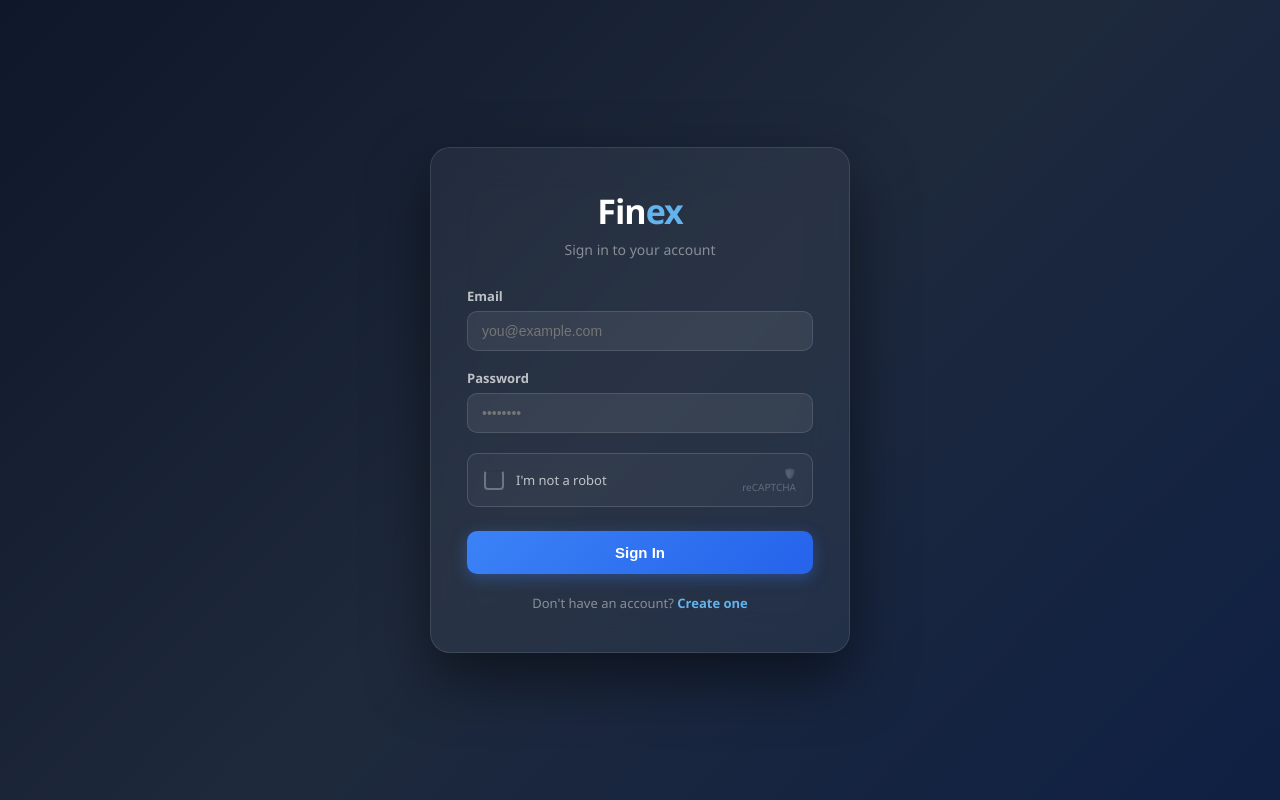
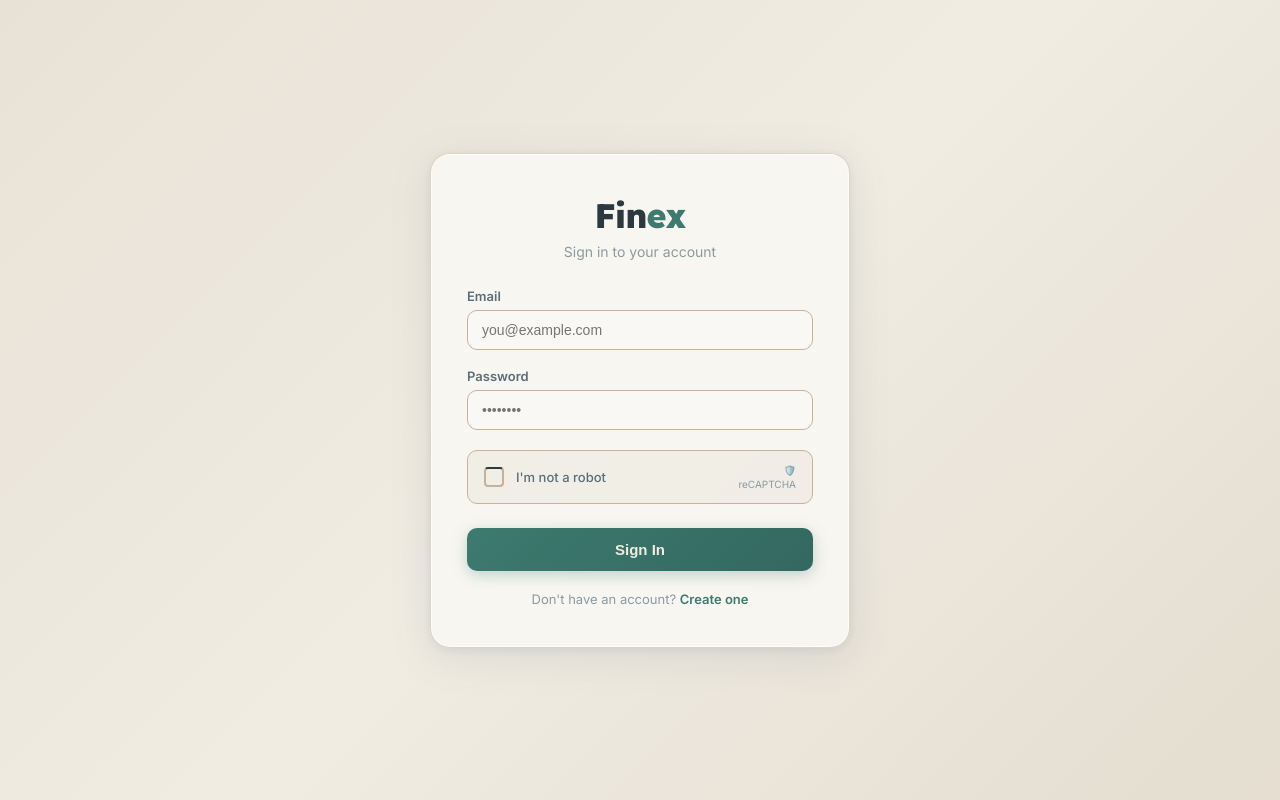
Before and after one commit to ankitlohan432-sketch/finex, a React (Vite) app in the folder frontend/: page /login in a window 1280 px wide. Built offline with nearby package versions, Linux system fonts and the light colour scheme; no server answers.

Commit message:
feat: apply Warm Sand theme to Login and Register pages

```diff
--- a/frontend/src/pages/Login.jsx
+++ b/frontend/src/pages/Login.jsx
@@ -11,33 +11,33 @@ function CaptchaBox({ onVerified }) {
   }, [status, onVerified])
 
   const colors = {
-    idle: { border: '1.5px solid rgba(255,255,255,0.15)', bg: 'rgba(255,255,255,0.04)' },
-    loading: { border: '1.5px solid #63b3ed', bg: 'rgba(99,179,237,0.08)' },
-    verified: { border: '1.5px solid #10b981', bg: 'rgba(16,185,129,0.08)' },
+    idle:     { border: '1.5px solid #c7b198',      bg: 'rgba(199,177,152,0.12)' },
+    loading:  { border: '1.5px solid #3d7a6f',      bg: 'rgba(61,122,111,0.08)'  },
+    verified: { border: '1.5px solid #4a7c59',      bg: 'rgba(74,124,89,0.10)'   },
   }[status]
 
   return (
     <div onClick={handleClick} style={{
-      display: 'flex', alignItems: 'center', gap: 12, padding: '12px 16px',
-      borderRadius: 10, cursor: status === 'idle' ? 'pointer' : 'default',
-      border: colors.border, background: colors.bg, userSelect: 'none', transition: 'all 0.2s'
+      display:'flex', alignItems:'center', gap:12, padding:'12px 16px',
+      borderRadius:10, cursor:status==='idle'?'pointer':'default',
+      border:colors.border, background:colors.bg, userSelect:'none', transition:'all 0.2s'
     }}>
       <div style={{
-        width: 20, height: 20, borderRadius: status === 'loading' ? '50%' : 4, flexShrink: 0,
-        border: status === 'verified' ? 'none' : status === 'loading' ? '2px solid #63b3ed' : '2px solid rgba(255,255,255,0.3)',
-        background: status === 'verified' ? '#10b981' : 'transparent',
-        display: 'flex', alignItems: 'center', justifyContent: 'center',
-        animation: status === 'loading' ? 'spin 0.8s linear infinite' : 'none',
-        borderTopColor: status === 'loading' ? 'transparent' : undefined,
+        width:20, height:20, borderRadius:status==='loading'?'50%':4, flexShrink:0,
+        border: status==='verified' ? 'none' : status==='loading' ? '2px solid #3d7a6f' : '2px solid #c7b198',
+        background: status==='verified' ? '#4a7c59' : 'transparent',
+        display:'flex', alignItems:'center', justifyContent:'center',
+        animation: status==='loading' ? 'spin 0.8s linear infinite' : 'none',
+        borderTopColor: status==='loading' ? 'transparent' : undefined,
       }}>
-        {status === 'verified' && <svg width="11" height="11" viewBox="0 0 12 12"><path d="M2 6l3 3 5-5" stroke="white" strokeWidth="2.2" strokeLinecap="round" strokeLinejoin="round" fill="none"/></svg>}
+        {status==='verified' && <svg width="11" height="11" viewBox="0 0 12 12"><path d="M2 6l3 3 5-5" stroke="#f0ece2" strokeWidth="2.2" strokeLinecap="round" strokeLinejoin="round" fill="none"/></svg>}
       </div>
-      <span style={{ color: status === 'verified' ? '#6ee7b7' : 'rgba(255,255,255,0.7)', fontSize: 13, fontWeight: 500 }}>
-        {status === 'idle' && "I'm not a robot"}
-        {status === 'loading' && 'Verifying…'}
-        {status === 'verified' && 'Verified ✓'}
+      <span style={{ color: status==='verified' ? '#4a7c59' : status==='loading' ? '#3d7a6f' : '#596e79', fontSize:13, fontWeight:500 }}>
+        {status==='idle'    && "I'm not a robot"}
+        {status==='loading' && 'Verifying…'}
+        {status==='verified'&& 'Verified ✓'}
       </span>
-      <div style={{ marginLeft: 'auto', textAlign: 'right', fontSize: 10, color: 'rgba(255,255,255,0.25)', lineHeight: 1.4 }}>
+      <div style={{ marginLeft:'auto', textAlign:'right', fontSize:10, color:'#8a9aa3', lineHeight:1.4 }}>
         <div>🛡️</div><div>reCAPTCHA</div>
       </div>
     </div>
@@ -45,23 +45,35 @@ function CaptchaBox({ onVerified }) {
 }
 
 const S = {
-  bg: { minHeight: '100vh', width: '100%', display: 'flex', alignItems: 'center', justifyContent: 'center', background: 'linear-gradient(135deg, #0f172a 0%, #1e293b 50%, #0f2044 100%)', padding: 24, fontFamily: "'Segoe UI', system-ui, sans-serif" },
-  card: { background: 'rgba(255,255,255,0.05)', backdropFilter: 'blur(20px)', border: '1px solid rgba(255,255,255,0.1)', borderRadius: 20, padding: '40px 36px', width: '100%', maxWidth: 420, boxShadow: '0 25px 60px rgba(0,0,0,0.5)' },
-  logo: { textAlign: 'center', fontSize: 34, fontWeight: 800, color: '#fff', marginBottom: 6, letterSpacing: -1 },
-  sub: { textAlign: 'center', color: 'rgba(255,255,255,0.45)', fontSize: 14, marginBottom: 28 },
-  group: { marginBottom: 18 },
-  label: { display: 'block', color: 'rgba(255,255,255,0.7)', fontSize: 13, fontWeight: 600, marginBottom: 6 },
-  input: { width: '100%', background: 'rgba(255,255,255,0.07)', border: '1.5px solid rgba(255,255,255,0.12)', color: '#fff', borderRadius: 10, padding: '11px 14px', fontSize: 14, outline: 'none', boxSizing: 'border-box', transition: 'all 0.2s' },
-  btn: { width: '100%', padding: '13px', fontSize: 15, fontWeight: 700, background: 'linear-gradient(135deg, #3b82f6, #2563eb)', border: 'none', borderRadius: 10, color: '#fff', cursor: 'pointer', marginTop: 4, boxShadow: '0 4px 15px rgba(59,130,246,0.35)', transition: 'all 0.2s' },
-  err: { background: 'rgba(239,68,68,0.15)', border: '1px solid rgba(239,68,68,0.3)', color: '#fca5a5', borderRadius: 8, padding: '11px 14px', fontSize: 13, marginBottom: 18 },
-  link: { textAlign: 'center', marginTop: 20, fontSize: 13, color: 'rgba(255,255,255,0.45)' },
+  bg: {
+    minHeight:'100vh', width:'100%', display:'flex', alignItems:'center', justifyContent:'center',
+    background:'linear-gradient(135deg, #e8e2d6 0%, #f0ece2 50%, #e4ddd0 100%)',
+    padding:24, fontFamily:"'Inter', system-ui, sans-serif"
+  },
+  card: {
+    background:'rgba(250,248,244,0.85)',
+    backdropFilter:'blur(16px)',
+    border:'1px solid rgba(199,177,152,0.50)',
+    borderRadius:20,
+    padding:'40px 36px',
+    width:'100%', maxWidth:420,
+    boxShadow:'0 8px 40px rgba(89,110,121,0.15), 0 2px 8px rgba(89,110,121,0.10), 0 0 0 1px rgba(255,255,255,0.70) inset'
+  },
+  logo:  { textAlign:'center', fontSize:34, fontWeight:800, color:'#2c3a40', marginBottom:6, letterSpacing:-1, fontFamily:"'Lexend', sans-serif" },
+  sub:   { textAlign:'center', color:'#8a9aa3', fontSize:14, marginBottom:28 },
+  group: { marginBottom:18 },
+  label: { display:'block', color:'#596e79', fontSize:13, fontWeight:600, marginBottom:6 },
+  input: { width:'100%', background:'#faf8f4', border:'1.5px solid #c7b198', color:'#2c3a40', borderRadius:10, padding:'11px 14px', fontSize:14, outline:'none', boxSizing:'border-box', transition:'all 0.2s' },
+  btn:   { width:'100%', padding:'13px', fontSize:15, fontWeight:700, background:'linear-gradient(135deg, #3d7a6f, #336860)', border:'none', borderRadius:10, color:'#f0ece2', cursor:'pointer', marginTop:4, boxShadow:'0 4px 15px rgba(61,122,111,0.30)', transition:'all 0.2s' },
+  err:   { background:'rgba(160,65,45,0.10)', border:'1px solid rgba(160,65,45,0.28)', color:'#a0412d', borderRadius:8, padding:'11px 14px', fontSize:13, marginBottom:18 },
+  link:  { textAlign:'center', marginTop:20, fontSize:13, color:'#8a9aa3' },
 }
 
 export default function Login() {
   const { login } = useAuth()
-  const navigate = useNavigate()
-  const [form, setForm] = useState({ email: '', password: '' })
-  const [error, setError] = useState('')
+  const navigate  = useNavigate()
+  const [form, setForm]       = useState({ email:'', password:'' })
+  const [error, setError]     = useState('')
   const [loading, setLoading] = useState(false)
   const [captchaOk, setCaptchaOk] = useState(false)
 
@@ -81,30 +93,65 @@ export default function Login() {
 
   return (
     <div style={S.bg}>
-      <style>{`@keyframes spin{to{transform:rotate(360deg)}} input:focus{border-color:#63b3ed!important;box-shadow:0 0 0 3px rgba(99,179,237,0.2)!important;background:rgba(99,179,237,0.08)!important} button:hover:not(:disabled){transform:translateY(-2px);box-shadow:0 8px 24px rgba(59,130,246,0.45)!important} button:disabled{opacity:0.6;cursor:not-allowed}`}</style>
+      <style>{`
+        @keyframes spin { to { transform: rotate(360deg) } }
+        input:focus {
+          border-color: #3d7a6f !important;
+          box-shadow: 0 0 0 3px rgba(61,122,111,0.18) !important;
+          background: rgba(61,122,111,0.05) !important;
+        }
+        button:hover:not(:disabled) {
+          transform: translateY(-2px);
+          box-shadow: 0 8px 24px rgba(61,122,111,0.35) !important;
+        }
+        button:disabled { opacity: 0.6; cursor: not-allowed; }
+      `}</style>
+
       <div style={S.card}>
-        <div style={S.logo}>Fin<span style={{ color: '#63b3ed' }}>ex</span></div>
+        <div style={S.logo}>Fin<span style={{ color:'#3d7a6f' }}>ex</span></div>
         <p style={S.sub}>Sign in to your account</p>
+
         {error && <div style={S.err}>{error}</div>}
+
         <form onSubmit={handleSubmit} noValidate>
           <div style={S.group}>
             <label style={S.label}>Email</label>
-            <input style={S.input} type="email" placeholder="you@example.com" value={form.email} onChange={e => setForm({ ...form, email: e.target.value })} required autoComplete="email" />
+            <input
+              style={S.input}
+              type="email"
+              placeholder="you@example.com"
+              value={form.email}
+              onChange={e => setForm({ ...form, email: e.target.value })}
+              required
+              autoComplete="email"
+            />
           </div>
-          <div style={{ ...S.group, marginBottom: 20 }}>
+
+          <div style={{ ...S.group, marginBottom:20 }}>
             <label style={S.label}>Password</label>
-            <input style={S.input} type="password" placeholder="••••••••" value={form.password} onChange={e => setForm({ ...form, password: e.target.value })} required autoComplete="current-password" />
+            <input
+              style={S.input}
+              type="password"
+              placeholder="••••••••"
+              value={form.password}
+              onChange={e => setForm({ ...form, password: e.target.value })}
+              required
+              autoComplete="current-password"
+            />
           </div>
-          <div style={{ marginBottom: 20 }}>
+
+          <div style={{ marginBottom:20 }}>
             <CaptchaBox onVerified={setCaptchaOk} />
           </div>
+
           <button style={S.btn} type="submit" disabled={loading}>
-            {loading ? '...' : 'Sign In'}
+            {loading ? 'Signing in...' : 'Sign In'}
           </button>
         </form>
+
         <div style={S.link}>
           Don't have an account?{' '}
-          <Link to="/register" style={{ color: '#63b3ed', fontWeight: 600, textDecoration: 'none' }}>Create one</Link>
+          <Link to="/register" style={{ color:'#3d7a6f', fontWeight:600, textDecoration:'none' }}>Create one</Link>
         </div>
       </div>
     </div>
--- a/frontend/src/pages/Register.jsx
+++ b/frontend/src/pages/Register.jsx
@@ -11,35 +11,47 @@ function CaptchaBox({ onVerified }) {
     setTimeout(() => { setStatus('verified'); onVerified(true) }, 800 + Math.random() * 500)
   }, [status, onVerified])
 
-  const border = status === 'verified' ? '1.5px solid #10b981' : status === 'loading' ? '1.5px solid #63b3ed' : '1.5px solid rgba(255,255,255,0.15)'
-  const bg = status === 'verified' ? 'rgba(16,185,129,0.08)' : status === 'loading' ? 'rgba(99,179,237,0.08)' : 'rgba(255,255,255,0.04)'
+  const border = status === 'verified' ? '1.5px solid #4a7c59' : status === 'loading' ? '1.5px solid #3d7a6f' : '1.5px solid #c7b198'
+  const bg     = status === 'verified' ? 'rgba(74,124,89,0.10)' : status === 'loading' ? 'rgba(61,122,111,0.08)' : 'rgba(199,177,152,0.12)'
 
   return (
     <div onClick={handleClick} style={{ display:'flex',alignItems:'center',gap:12,padding:'12px 16px',borderRadius:10,cursor:status==='idle'?'pointer':'default',border,background:bg,userSelect:'none',transition:'all 0.2s' }}>
-      <div style={{ width:20,height:20,borderRadius:status==='loading'?'50%':4,flexShrink:0,border:status==='verified'?'none':status==='loading'?'2px solid #63b3ed':'2px solid rgba(255,255,255,0.3)',background:status==='verified'?'#10b981':'transparent',display:'flex',alignItems:'center',justifyContent:'center',animation:status==='loading'?'spin 0.8s linear infinite':'none' }}>
-        {status==='verified'&&<svg width="11" height="11" viewBox="0 0 12 12"><path d="M2 6l3 3 5-5" stroke="white" strokeWidth="2.2" strokeLinecap="round" strokeLinejoin="round" fill="none"/></svg>}
+      <div style={{ width:20,height:20,borderRadius:status==='loading'?'50%':4,flexShrink:0,border:status==='verified'?'none':status==='loading'?'2px solid #3d7a6f':'2px solid #c7b198',background:status==='verified'?'#4a7c59':'transparent',display:'flex',alignItems:'center',justifyContent:'center',animation:status==='loading'?'spin 0.8s linear infinite':'none' }}>
+        {status==='verified'&&<svg width="11" height="11" viewBox="0 0 12 12"><path d="M2 6l3 3 5-5" stroke="#f0ece2" strokeWidth="2.2" strokeLinecap="round" strokeLinejoin="round" fill="none"/></svg>}
       </div>
-      <span style={{ color:status==='verified'?'#6ee7b7':'rgba(255,255,255,0.7)',fontSize:13,fontWeight:500 }}>
+      <span style={{ color:status==='verified'?'#4a7c59':status==='loading'?'#3d7a6f':'#596e79',fontSize:13,fontWeight:500 }}>
         {status==='idle'&&"I'm not a robot"}{status==='loading'&&'Verifying...'}{status==='verified'&&'Verified ✓'}
       </span>
-      <div style={{ marginLeft:'auto',textAlign:'right',fontSize:10,color:'rgba(255,255,255,0.25)',lineHeight:1.4 }}>reCAPTCHA</div>
+      <div style={{ marginLeft:'auto',textAlign:'right',fontSize:10,color:'#8a9aa3',lineHeight:1.4 }}>reCAPTCHA</div>
     </div>
   )
 }
 
 const S = {
-  bg: { minHeight:'100vh',width:'100%',display:'flex',alignItems:'center',justifyContent:'center',background:'linear-gradient(135deg,#0f172a 0%,#1e293b 50%,#0f2044 100%)',padding:24,fontFamily:"'Inter',system-ui,sans-serif" },
-  card: { background:'rgba(255,255,255,0.05)',backdropFilter:'blur(20px)',border:'1px solid rgba(255,255,255,0.1)',borderRadius:20,padding:'40px 36px',width:'100%',maxWidth:420,boxShadow:'0 25px 60px rgba(0,0,0,0.5)' },
-  logo: { textAlign:'center',fontSize:32,fontWeight:800,color:'#fff',marginBottom:4,letterSpacing:-1 },
-  sub: { textAlign:'center',color:'rgba(255,255,255,0.45)',fontSize:14,marginBottom:28 },
-  group: { marginBottom:14 },
-  label: { display:'block',color:'rgba(255,255,255,0.7)',fontSize:13,fontWeight:600,marginBottom:6 },
-  input: { width:'100%',background:'rgba(255,255,255,0.07)',border:'1.5px solid rgba(255,255,255,0.12)',color:'#fff',borderRadius:10,padding:'11px 14px',fontSize:14,outline:'none',boxSizing:'border-box',transition:'all 0.2s' },
-  btn: { width:'100%',padding:'13px',fontSize:15,fontWeight:700,background:'linear-gradient(135deg,#3b82f6,#2563eb)',border:'none',borderRadius:10,color:'#fff',cursor:'pointer',marginTop:4,boxShadow:'0 4px 15px rgba(59,130,246,0.35)',transition:'all 0.2s' },
-  btnGhost: { width:'100%',padding:'11px',fontSize:13,fontWeight:600,background:'transparent',border:'1px solid rgba(255,255,255,0.15)',borderRadius:10,color:'rgba(255,255,255,0.6)',cursor:'pointer',marginTop:8,transition:'all 0.2s' },
-  err: { background:'rgba(239,68,68,0.15)',border:'1px solid rgba(239,68,68,0.3)',color:'#fca5a5',borderRadius:8,padding:'11px 14px',fontSize:13,marginBottom:16 },
-  success: { background:'rgba(16,185,129,0.15)',border:'1px solid rgba(16,185,129,0.3)',color:'#6ee7b7',borderRadius:8,padding:'11px 14px',fontSize:13,marginBottom:16,textAlign:'center' },
-  link: { textAlign:'center',marginTop:20,fontSize:13,color:'rgba(255,255,255,0.45)' },
+  bg: {
+    minHeight:'100vh',width:'100%',display:'flex',alignItems:'center',justifyContent:'center',
+    background:'linear-gradient(135deg,#e8e2d6 0%,#f0ece2 50%,#e4ddd0 100%)',
+    padding:24,fontFamily:"'Inter',system-ui,sans-serif"
+  },
+  card: {
+    background:'rgba(250,248,244,0.85)',
+    backdropFilter:'blur(16px)',
+    border:'1px solid rgba(199,177,152,0.50)',
+    borderRadius:20,
+    padding:'40px 36px',
+    width:'100%',maxWidth:420,
+    boxShadow:'0 8px 40px rgba(89,110,121,0.15), 0 2px 8px rgba(89,110,121,0.10), 0 0 0 1px rgba(255,255,255,0.70) inset'
+  },
+  logo: { textAlign:'center',fontSize:32,fontWeight:800,color:'#2c3a40',marginBottom:4,letterSpacing:-1,fontFamily:"'Lexend',sans-serif" },
+  sub:  { textAlign:'center',color:'#8a9aa3',fontSize:14,marginBottom:28 },
+  group:{ marginBottom:14 },
+  label:{ display:'block',color:'#596e79',fontSize:13,fontWeight:600,marginBottom:6 },
+  input:{ width:'100%',background:'#faf8f4',border:'1.5px solid #c7b198',color:'#2c3a40',borderRadius:10,padding:'11px 14px',fontSize:14,outline:'none',boxSizing:'border-box',transition:'all 0.2s' },
+  btn:  { width:'100%',padding:'13px',fontSize:15,fontWeight:700,background:'linear-gradient(135deg,#3d7a6f,#336860)',border:'none',borderRadius:10,color:'#f0ece2',cursor:'pointer',marginTop:4,boxShadow:'0 4px 15px rgba(61,122,111,0.30)',transition:'all 0.2s' },
+  btnGhost: { width:'100%',padding:'11px',fontSize:13,fontWeight:600,background:'transparent',border:'1px solid #c7b198',borderRadius:10,color:'#596e79',cursor:'pointer',marginTop:8,transition:'all 0.2s' },
+  err:  { background:'rgba(160,65,45,0.10)',border:'1px solid rgba(160,65,45,0.28)',color:'#a0412d',borderRadius:8,padding:'11px 14px',fontSize:13,marginBottom:16 },
+  success:{ background:'rgba(74,124,89,0.10)',border:'1px solid rgba(74,124,89,0.28)',color:'#4a7c59',borderRadius:8,padding:'11px 14px',fontSize:13,marginBottom:16,textAlign:'center' },
+  link: { textAlign:'center',marginTop:20,fontSize:13,color:'#8a9aa3' },
 }
 
 // ── OTP Input: 6 individual boxes ─────────────────────────────────────────────
@@ -82,10 +94,10 @@ function OtpInput({ value, onChange }) {
           onPaste={handlePaste}
           style={{
             width:48,height:56,textAlign:'center',fontSize:22,fontWeight:700,
-            background:'rgba(255,255,255,0.07)',
-            border: d.trim() ? '2px solid #38bdf8' : '2px solid rgba(255,255,255,0.15)',
-            color:'#fff',borderRadius:12,outline:'none',fontFamily:'monospace',
-            boxShadow: d.trim() ? '0 0 0 3px rgba(56,189,248,0.15)' : 'none',
+            background:'#faf8f4',
+            border: d.trim() ? '2px solid #3d7a6f' : '2px solid #c7b198',
+            color:'#2c3a40',borderRadius:12,outline:'none',fontFamily:'monospace',
+            boxShadow: d.trim() ? '0 0 0 3px rgba(61,122,111,0.15)' : 'none',
             transition:'all 0.15s'
           }}
         />
@@ -111,7 +123,6 @@ function OtpScreen({ email, onSuccess }) {
     setLoading(true)
     try {
       const res = await authAPI.verifyOtp({ email, otp })
-      // If backend returns a token, log user in directly
       if (res.data?.access_token) {
         localStorage.setItem('token', res.data.access_token)
         setSuccess('✅ Email verified! Taking you to your dashboard...')
@@ -141,17 +152,17 @@ function OtpScreen({ email, onSuccess }) {
 
   return (
     <div style={S.card}>
-      <div style={S.logo}>Fin<span style={{ color:'#63b3ed' }}>ex</span></div>
+      <div style={S.logo}>Fin<span style={{ color:'#3d7a6f' }}>ex</span></div>
       <p style={S.sub}>Verify your email</p>
 
-      <div style={{ textAlign:'center',marginBottom:20,padding:'14px',background:'rgba(56,189,248,0.08)',borderRadius:12,border:'1px solid rgba(56,189,248,0.2)' }}>
-        <div style={{ fontSize:13,color:'rgba(255,255,255,0.5)',marginBottom:4 }}>Code sent to</div>
-        <div style={{ fontSize:15,fontWeight:700,color:'#38bdf8' }}>{email}</div>
+      <div style={{ textAlign:'center',marginBottom:20,padding:'14px',background:'rgba(61,122,111,0.08)',borderRadius:12,border:'1px solid rgba(61,122,111,0.22)' }}>
+        <div style={{ fontSize:13,color:'#8a9aa3',marginBottom:4 }}>Code sent to</div>
+        <div style={{ fontSize:15,fontWeight:700,color:'#3d7a6f' }}>{email}</div>
       </div>
 
-      {error && <div style={S.err}>{error}</div>}
+      {error   && <div style={S.err}>{error}</div>}
       {success && <div style={S.success}>{success}</div>}
-      {resendMsg && <div style={{ ...S.success,background:'rgba(56,189,248,0.1)',borderColor:'rgba(56,189,248,0.3)',color:'#7dd3fc' }}>{resendMsg}</div>}
+      {resendMsg && <div style={{ ...S.success,background:'rgba(61,122,111,0.08)',borderColor:'rgba(61,122,111,0.22)',color:'#3d7a6f' }}>{resendMsg}</div>}
 
       <div style={{ marginBottom:8 }}>
         <label style={{ ...S.label,textAlign:'center',display:'block',marginBottom:14 }}>Enter 6-digit code</label>
@@ -168,7 +179,7 @@ function OtpScreen({ email, onSuccess }) {
 
       <div style={{ ...S.link,marginTop:16 }}>
         Wrong email?{' '}
-        <Link to="/register" style={{ color:'#63b3ed',fontWeight:600,textDecoration:'none' }}>Go back</Link>
+        <Link to="/register" style={{ color:'#3d7a6f',fontWeight:600,textDecoration:'none' }}>Go back</Link>
       </div>
     </div>
   )
@@ -181,7 +192,7 @@ export default function Register() {
   const [error, setError] = useState('')
   const [loading, setLoading] = useState(false)
   const [captchaOk, setCaptchaOk] = useState(false)
-  const [otpEmail, setOtpEmail] = useState(null) // triggers OTP screen
+  const [otpEmail, setOtpEmail] = useState(null)
   const set = k => e => setForm({ ...form, [k]: e.target.value })
 
   const handleSubmit = async (e) => {
@@ -199,7 +210,7 @@ export default function Register() {
         password: form.password
       })
       localStorage.removeItem('token')
-      setOtpEmail(form.email) // switch to OTP screen
+      setOtpEmail(form.email)
     } catch (err) {
       const d = err.response?.data?.detail
       if (Array.isArray(d)) setError(d.map(x => x.msg).join('. '))
@@ -207,11 +218,13 @@ export default function Register() {
     } finally { setLoading(false) }
   }
 
-  // Show OTP screen after successful register
   if (otpEmail) {
     return (
       <div style={S.bg}>
-        <style>{`@keyframes spin{to{transform:rotate(360deg)}} input:focus{border-color:#38bdf8!important;box-shadow:0 0 0 3px rgba(56,189,248,0.2)!important}`}</style>
+        <style>{`
+          @keyframes spin { to { transform: rotate(360deg) } }
+          input:focus { border-color: #3d7a6f !important; box-shadow: 0 0 0 3px rgba(61,122,111,0.18) !important; }
+        `}</style>
         <OtpScreen email={otpEmail} />
       </div>
     )
@@ -219,25 +232,52 @@ export default function Register() {
 
   return (
     <div style={S.bg}>
-      <style>{`@keyframes spin{to{transform:rotate(360deg)}} input:focus{border-color:#63b3ed!important;box-shadow:0 0 0 3px rgba(99,179,237,0.2)!important} button:disabled{opacity:0.6;cursor:not-allowed}`}</style>
+      <style>{`
+        @keyframes spin { to { transform: rotate(360deg) } }
+        input:focus { border-color: #3d7a6f !important; box-shadow: 0 0 0 3px rgba(61,122,111,0.18) !important; }
+        button:disabled { opacity: 0.6; cursor: not-allowed; }
+        button:hover:not(:disabled) { opacity: 0.92; transform: translateY(-1px); }
+      `}</style>
       <div style={S.card}>
-        <div style={S.logo}>Fin<span style={{ color:'#63b3ed' }}>ex</span></div>
+        <div style={S.logo}>Fin<span style={{ color:'#3d7a6f' }}>ex</span></div>
         <p style={S.sub}>Create your account</p>
+
         {error && <div style={S.err}>{error}</div>}
+
         <form onSubmit={handleSubmit} noValidate>
-          <div style={S.group}><label style={S.label}>Full Name</label><input style={S.input} placeholder="John Doe" value={form.full_name} onChange={set('full_name')} required /></div>
-          <div style={S.group}><label style={S.label}>Email</label><input style={S.input} type="email" placeholder="you@example.com" value={form.email} onChange={set('email')} required /></div>
-          <div style={S.group}><label style={S.label}>Phone <span style={{ color:'rgba(255,255,255,0.3)',fontWeight:400 }}>(optional)</span></label><input style={S.input} type="tel" placeholder="+91 98765 43210" value={form.phone} onChange={set('phone')} /></div>
-          <div style={S.group}><label style={S.label}>Password</label><input style={S.input} type="password" placeholder="••••••••" value={form.password} onChange={set('password')} required /></div>
-          <div style={{ ...S.group,marginBottom:20 }}><label style={S.label}>Confirm Password</label><input style={S.input} type="password" placeholder="••••••••" value={form.confirm} onChange={set('confirm')} required /></div>
-          <div style={{ marginBottom:20 }}><CaptchaBox onVerified={setCaptchaOk} /></div>
+          <div style={S.group}>
+            <label style={S.label}>Full Name</label>
+            <input style={S.input} placeholder="John Doe" value={form.full_name} onChange={set('full_name')} required />
+          </div>
+          <div style={S.group}>
+            <label style={S.label}>Email</label>
+            <input style={S.input} type="email" placeholder="you@example.com" value={form.email} onChange={set('email')} required />
+          </div>
+          <div style={S.group}>
+            <label style={S.label}>Phone <span style={{ color:'#8a9aa3',fontWeight:400 }}>(optional)</span></label>
+            <input style={S.input} type="tel" placeholder="+91 98765 43210" value={form.phone} onChange={set('phone')} />
+          </div>
+          <div style={S.group}>
+            <label style={S.label}>Password</label>
+            <input style={S.input} type="password" placeholder="••••••••" value={form.password} onChange={set('password')} required />
+          </div>
+          <div style={{ ...S.group,marginBottom:20 }}>
+            <label style={S.label}>Confirm Password</label>
+            <input style={S.input} type="password" placeholder="••••••••" value={form.confirm} onChange={set('confirm')} required />
+          </div>
+
+          <div style={{ marginBottom:20 }}>
+            <CaptchaBox onVerified={setCaptchaOk} />
+          </div>
+
           <button style={S.btn} type="submit" disabled={loading}>
             {loading ? 'Creating account...' : 'Create Account'}
           </button>
         </form>
+
         <div style={S.link}>
           Already have an account?{' '}
-          <Link to="/login" style={{ color:'#63b3ed',fontWeight:600,textDecoration:'none' }}>Sign in</Link>
+          <Link to="/login" style={{ color:'#3d7a6f',fontWeight:600,textDecoration:'none' }}>Sign in</Link>
         </div>
       </div>
     </div>
```
